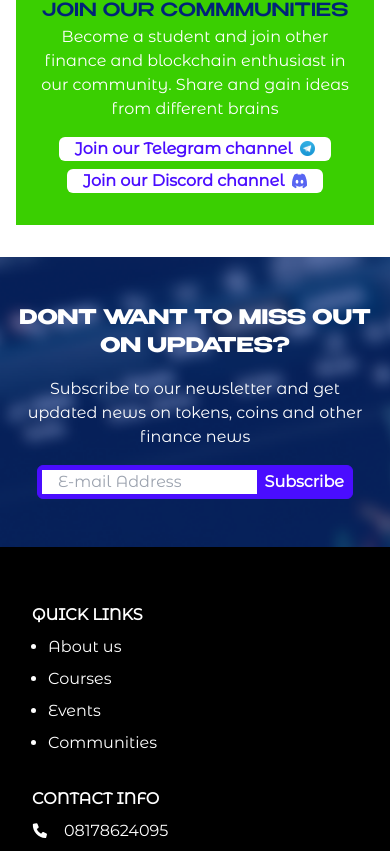
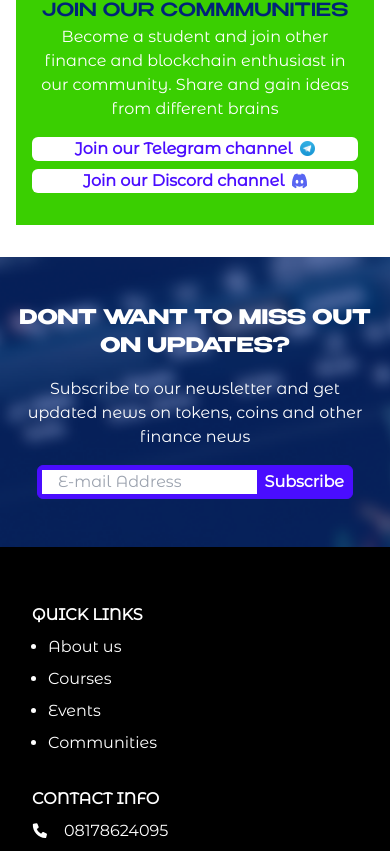
Before and after one commit to Jaeger-11/O3-Finance-School, a React (Vite) app: page / in a window 390 px wide. Shown: the part 1193-2044 px from the top of the page. Built offline with nearby package versions, Linux system fonts and the light colour scheme.

Commit message:
added links

```diff
--- a/src/components/Footer.jsx
+++ b/src/components/Footer.jsx
@@ -5,7 +5,6 @@ import phone from '../assets/phone.svg';
 import email from '../assets/email.svg';
 import logo from '../assets/logo.svg';
 import { Link } from "react-router-dom";
-import { Fade } from 'react-reveal';
 
 const footerData = [
     {
@@ -29,7 +28,6 @@ const footerData = [
 const Footer = () => {
   return (
     <footer className="bg-black text-white py-6">
-        <Fade bottom>
         <section className='container mx-auto font-alternate px-8 py-8 md:flex md:flex-row-reverse md:justify-around md:items-start'>
 
             <div className='flex flex-col gap-6 md:flex-row md:flex-1 md:justify-around md:mt-4'>
@@ -62,7 +60,7 @@ const Footer = () => {
                 <p className='italic font-[500] pl-6 text-[10px]'>....bringing financial liberation to all</p>
             </div>
         </section>
-        </Fade>
+
     </footer>
   )
 }
--- a/src/components/Navbar.jsx
+++ b/src/components/Navbar.jsx
@@ -37,7 +37,7 @@ const Navbar = () => {
 
       {/* <!-- Mobile Menu --> */}
       { clicked ?
-      <div class="md:hidden">
+      <div className="md:hidden">
         <div id="menu" className="absolute flex flex-col items-center text-center rounded-md left-6 right-6 self-end py-4 mt-2 gap-4 bg-black">
           <p><Link to="/" className="hover:font-bold text-white font-medium">Home</Link></p>
           <p><Link to="/about" className="hover:font-bold text-white font-medium">About Us</Link></p>
--- a/src/pages/Home.jsx
+++ b/src/pages/Home.jsx
@@ -48,14 +48,14 @@ function Home() {
         <h3 className="text-darkblue text-lg benzin-medium md:text-2xl">JOIN OUR COMMMUNITIES</h3>
         <p className="text-white font-alternate text-base md:text-xl md:my-6">Become a student and join other finance and blockchain enthusiast in our community. Share and gain ideas from different brains</p>
           <div className="w-[100%] my-4 md:flex md:justify-around md:items-center">
-            <button className="bg-white text-sharpblue flex gap-2 justify-center items-center px-4 mx-auto rounded-md">
+            <a href="https://t.me/O3FinanceSchool" className="bg-white text-sharpblue flex gap-2 justify-center items-center px-4 mx-auto rounded-md">
               <p className="font-alternate font-[600] text-[16px]">Join our Telegram channel</p>
               <img src={telegram} alt="telegram" />
-            </button>
-            <button className="bg-white mt-2 text-sharpblue flex gap-2 justify-center items-center px-4 mx-auto rounded-md md:mt-0">
+            </a>
+            <a href="https://discord.gg/42smDNtS" className="bg-white mt-2 text-sharpblue flex gap-2 justify-center items-center px-4 mx-auto rounded-md md:mt-0">
               <p className="font-alternate font-[600]">Join our Discord channel</p>
               <img src={discord} alt="discord" />
-            </button>
+            </a>
           </div>
         </article>
       </section>
```
